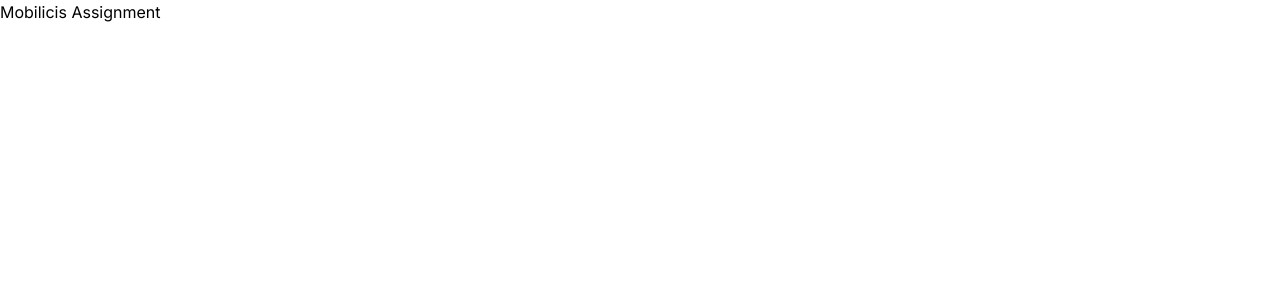
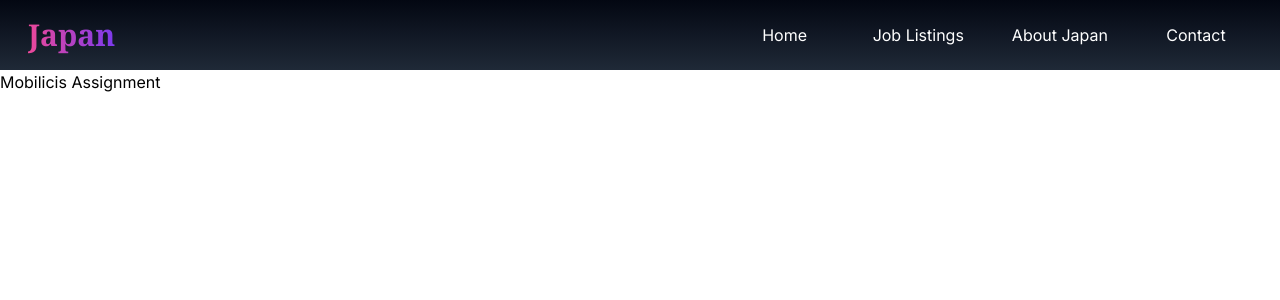
Before and after one commit to abhis12321/mobilicis-assignment, a Next.js app: page / in a window 1280 px wide. Shown: the top 300 px of the page. Built offline with nearby package versions, Linux system fonts and the light colour scheme.

Commit message:
Navbar added

```diff
--- /dev/null
+++ b/src/app/NavBar.js
@@ -0,0 +1,16 @@
+import Link from 'next/link'
+import React from 'react'
+
+export default function NavBar() {
+  return (
+    <div className='leading-[3.4rem] flex items-center justify-between px-7 py-2 bg-gradient-to-b from-gray-950 to-gray-800 text-white'>
+      <div className="text-3xl font-serif leading-[3.4rem] bg-gradient-to-r from-pink-500 to-violet-600 bg-clip-text text-transparent font-extrabold">Japan</div>
+      <div className="hidden md:flex lg:gap-4">
+        <Link href={'/'} className='hover:bg-cyan-950/40 hover:shadow-[0_0_3px_white] rounded-xl text-center min-w-28 px-4'>Home</Link>
+        <Link href={''} className='hover:bg-cyan-950/40 hover:shadow-[0_0_3px_white] rounded-xl text-center min-w-28 px-4'>Job Listings</Link>
+        <Link href={''} className='hover:bg-cyan-950/40 hover:shadow-[0_0_3px_white] rounded-xl text-center min-w-28 px-4'>About Japan</Link>
+        <Link href={''} className='hover:bg-cyan-950/40 hover:shadow-[0_0_3px_white] rounded-xl text-center min-w-28 px-4'>Contact</Link>
+      </div>
+    </div>
+  )
+}
--- a/src/app/layout.js
+++ b/src/app/layout.js
@@ -1,17 +1,21 @@
 import { Inter } from "next/font/google";
 import "./globals.css";
+import NavBar from "./NavBar";
 
 const inter = Inter({ subsets: ["latin"] });
 
 export const metadata = {
-  title: "Create Next App",
-  description: "Generated by create next app",
+  title: "Mobilicis Assignment",
+  description: "Assignment by Mobilicis for frontend web development",
 };
 
 export default function RootLayout({ children }) {
   return (
     <html lang="en">
-      <body className={inter.className}>{children}</body>
+      <body className={inter.className}>
+        <NavBar />
+        {children}
+      </body>
     </html>
   );
 }
```
